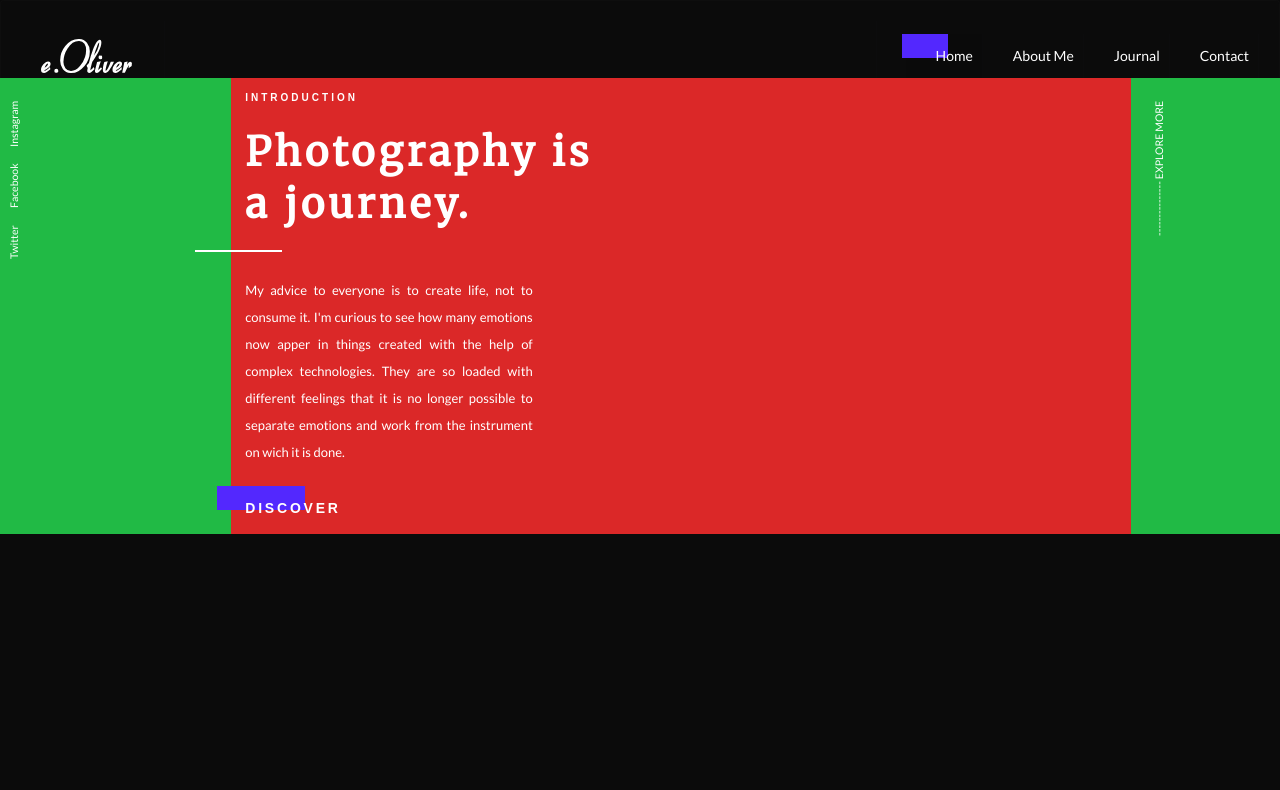
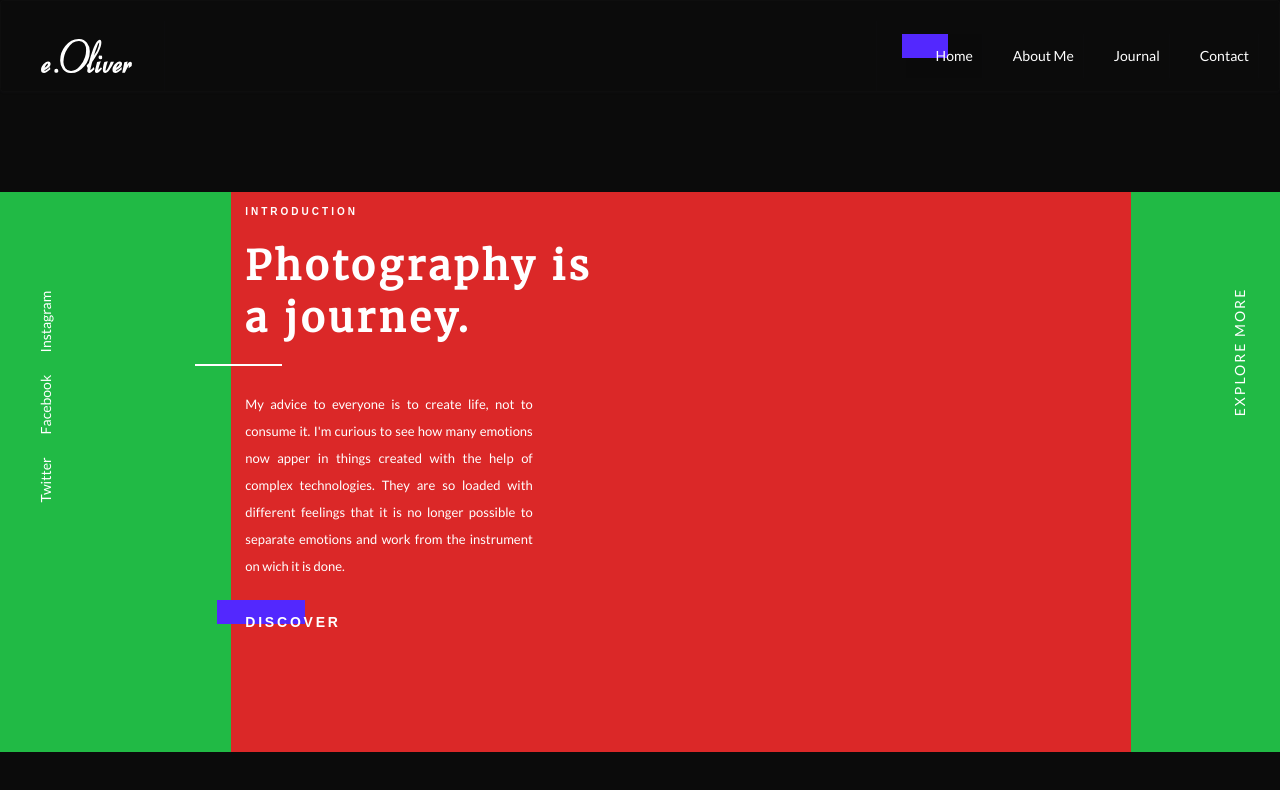
Before and after one commit to dalejodc/frontend-test, an Angular app: page / in a window 1280 px wide. Shown: the top 790 px of the page. Built offline with nearby package versions, Linux system fonts and the light colour scheme.

Commit message:
Float righ EXPLORE menu

```diff
--- a/src/app/components/header/header.component.css
+++ b/src/app/components/header/header.component.css
@@ -13,7 +13,9 @@
 
 /* Media queries to rotate the social media menu  */
 @media screen and (min-width: 766px) {
-    nav.rotated {
+    nav.rotated{
+        vertical-align: middle;
+        margin: 30% 20px 20px 30px;
         position: absolute;
         text-align: center;
         -webkit-writing-mode: vertical-lr;
@@ -22,16 +24,15 @@
         writing-mode: vertical-lr;
         transform: rotate(180deg);
     }
-    nav.rotated a {
+    nav.rotated a{
         color: white;
         text-decoration: none;
         display: inline-block;
         padding: 0.8em 0.4em;
-        font-size: .75rem;
+        font-size: 1em;
     }
 }
 
-/* Media queries to rotate the EXPLORE MORE menu */
 @media screen and (max-width: 766px) {
     nav.rotated a {
         color: white;
@@ -40,6 +41,36 @@
         padding: 0.8em 0.4em;
         font-size: 15px;
     }
+}
+
+/* Media queries to rotate the EXPLORE menu  */
+@media screen and (min-width: 766px) {
+    .explore{
+        color: white;
+        letter-spacing: 2px;
+        margin-right: -25px;
+        position:relative;
+        float:right;
+        transform: rotate(-90deg);
+        margin-top: 100%;
+    }
+}
+
+@media screen and (max-width: 766px) {
+    .explore {
+        color: white;
+        letter-spacing: 2px;
+        padding: 0.8em 0.4em;
+        font-size: 15px;
+        text-align: center;
+    }
+}
+
+nav.rotated a:hover{
+    content: "";
+    background-color: var(--violet);
+    z-index: -1;
+    transition: 1s;
 }
 
 .btn {
--- a/src/app/components/header/header.component.html
+++ b/src/app/components/header/header.component.html
@@ -5,12 +5,12 @@
 <div class="header">
   <app-navbar></app-navbar>
 
-  <div class="ui stackable grid ">
+  <div class="ui stackable grid" style="margin-top:100px; min-height: 70vh">
     <div class="green three wide column center aligned">
       <nav class="rotated">
-        <a href="#">Twitter</a>
-        <a href="#">Facebook</a>
-        <a href="#">Instagram</a>
+        <a href="https://twitter.com/" target="_blank">Twitter</a>
+        <a href="https://www.facebook.com/" target="_blank">Facebook</a>
+        <a href="https://www.instagram.com" target="_blank">Instagram</a>
       </nav>
     </div>
     <div class="red eleven wide column ">
@@ -20,9 +20,11 @@
       <div class="divider"></div>
 
       <div class="main-paragraph">
-          <p>My advice to everyone is to create life, not to consume it. I'm curious to see how many emotions now apper in
-              things created with the help of complex technologies. They are so loaded with different feelings that it is no
-              longer possible to separate emotions and work from the instrument on wich it is done.</p>
+        <p>My advice to everyone is to create life, not to consume it. I'm curious to see how many emotions now apper
+          in
+          things created with the help of complex technologies. They are so loaded with different feelings that it is
+          no
+          longer possible to separate emotions and work from the instrument on wich it is done.</p>
 
       </div>
 
@@ -32,10 +34,7 @@
     </div>
     <!-- <div class="orange seven wide column"></div> -->
     <div class="green two wide column center aligned">
-      <nav class="rotated ">
-        <a href="#">--------------- EXPLORE MORE</a>
-
-      </nav>
+      <a href="#" class="explore" >EXPLORE MORE</a>
     </div>
   </div>
 
```
